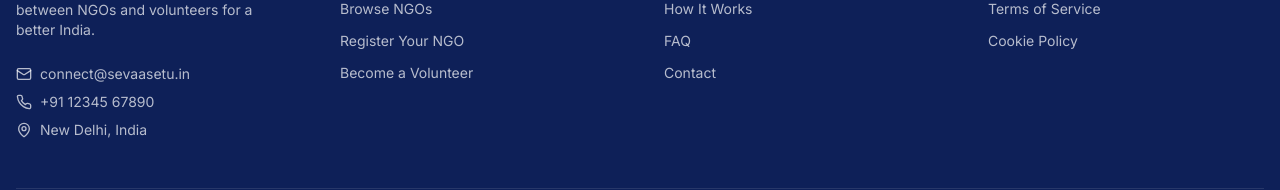
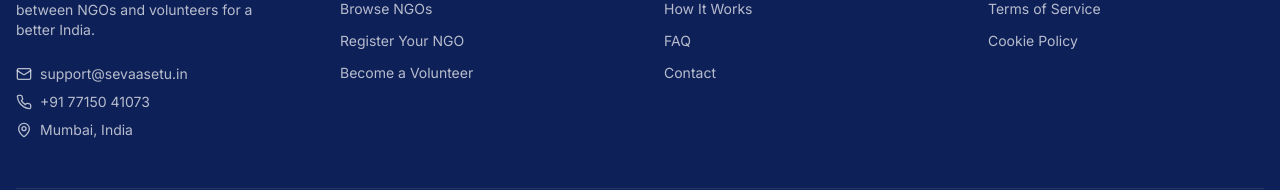
Before and after one commit to Kartik1913/SevaaSetu-frontend, a React (Vite) app: page / in a window 1280 px wide. Shown: the part 3357-3547 px from the top of the page. Built offline with nearby package versions, Linux system fonts and the light colour scheme; no server answers; the HTML template or start-up script is replaced by a standard one.

Commit message:
footer change

```diff
--- a/src/components/layout/Footer.tsx
+++ b/src/components/layout/Footer.tsx
@@ -43,17 +43,17 @@ const Footer = () => {
               Connecting intent with impact. A bridge between NGOs and volunteers for a better India.
             </p>
             <div className="flex flex-col gap-2 text-sm text-primary-foreground/70">
-              <a href="mailto:connect@sevaasetu.in" className="flex items-center gap-2 hover:text-saffron-400 transition-colors">
+              <a href="mailto:s@sevaasetu.in" className="flex items-center gap-2 hover:text-saffron-400 transition-colors">
                 <Mail className="w-4 h-4" />
-                connect@sevaasetu.in
+                support@sevaasetu.in
               </a>
-              <a href="tel:+911234567890" className="flex items-center gap-2 hover:text-saffron-400 transition-colors">
+              <a href="tel:+917715041073" className="flex items-center gap-2 hover:text-saffron-400 transition-colors">
                 <Phone className="w-4 h-4" />
-                +91 12345 67890
+                +91 77150 41073
               </a>
               <p className="flex items-center gap-2">
                 <MapPin className="w-4 h-4" />
-                New Delhi, India
+                Mumbai, India
               </p>
             </div>
           </div>
```
